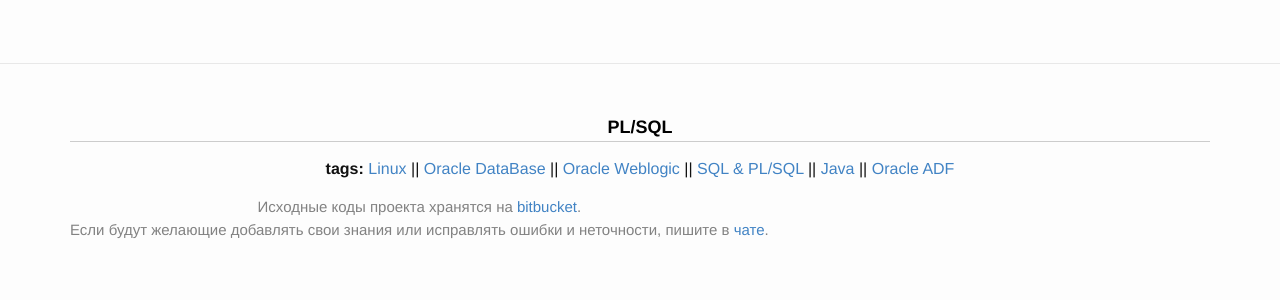
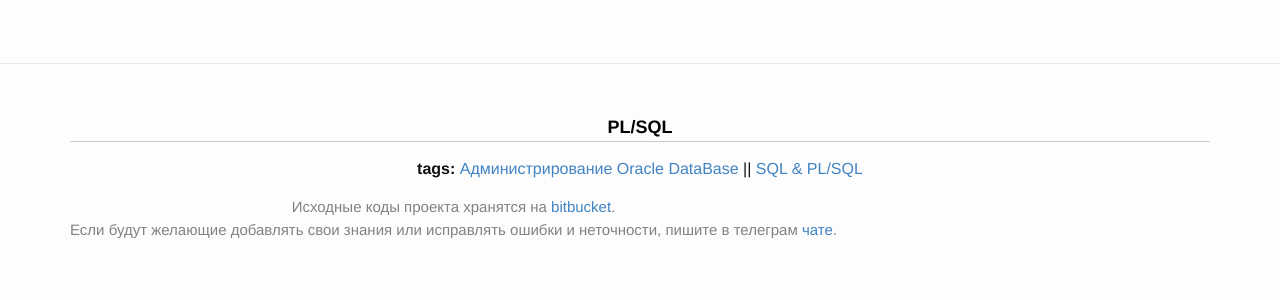
Before and after one commit to webmakaka/plsql.ru, a Jekyll site: the page built from website/00-main/webinars.md, in a window 1280 px wide, cut to the strip 684-985 px from the top of the page. Built offline with Jekyll 4.4.1, drawn with Linux system fonts in a browser that asks for light colours; comment, search, counter and statistics services are not loaded.

```diff
--- a/_includes/footer.html
+++ b/_includes/footer.html
@@ -1,69 +1,79 @@
 <footer class="site-footer">
-
     <div class="wrapper">
-
         <!-- disqus -->
 
         <div id="disqus_thread"></div>
         <script type="text/javascript">
             /* * * CONFIGURATION VARIABLES * * */
-    var disqus_shortname = 'plsql-ru';
+            var disqus_shortname = "plsql-ru";
 
             /* * * DON'T EDIT BELOW THIS LINE * * */
             (function() {
-        var dsq = document.createElement('script'); dsq.type = 'text/javascript'; dsq.async = true;
-        dsq.src = '//' + disqus_shortname + '.disqus.com/embed.js';
-        (document.getElementsByTagName('head')[0] || document.getElementsByTagName('body')[0]).appendChild(dsq);
+                var dsq = document.createElement("script");
+                dsq.type = "text/javascript";
+                dsq.async = true;
+                dsq.src = "//" + disqus_shortname + ".disqus.com/embed.js";
+                (
+                    document.getElementsByTagName("head")[0] ||
+                    document.getElementsByTagName("body")[0]
+                ).appendChild(dsq);
             })();
         </script>
         <noscript>Please enable JavaScript to view the comments.</noscript>
 
         <!-- disqus -->
 
-
         <!-- Google Analitics -->
 
         <script>
-  (function(i,s,o,g,r,a,m){i['GoogleAnalyticsObject']=r;i[r]=i[r]||function(){
-  (i[r].q=i[r].q||[]).push(arguments)},i[r].l=1*new Date();a=s.createElement(o),
-  m=s.getElementsByTagName(o)[0];a.async=1;a.src=g;m.parentNode.insertBefore(a,m)
-  })(window,document,'script','//www.google-analytics.com/analytics.js','ga');
+            (function(i, s, o, g, r, a, m) {
+                i["GoogleAnalyticsObject"] = r;
+                (i[r] =
+                    i[r] ||
+                    function() {
+                        (i[r].q = i[r].q || []).push(arguments);
+                    }),
+                    (i[r].l = 1 * new Date());
+                (a = s.createElement(o)), (m = s.getElementsByTagName(o)[0]);
+                a.async = 1;
+                a.src = g;
+                m.parentNode.insertBefore(a, m);
+            })(
+                window,
+                document,
+                "script",
+                "//www.google-analytics.com/analytics.js",
+                "ga"
+            );
 
-  ga('create', 'UA-4894954-16', 'auto');
-  ga('send', 'pageview');
-
+            ga("create", "UA-4894954-16", "auto");
+            ga("send", "pageview");
         </script>
 
         <!-- Google Analinics  -->
 
-
         <h2 class="footer-heading">PL/SQL</h2>
-
 
         <div align="center">
             <strong>tags:</strong>
-        <a href="https://sysadm.ru/linux/" rel="nofollow">Linux</a> ||
-        <a href="https://oracle-dba.ru/database/" rel="nofollow">Oracle DataBase</a> ||
-        <a href="https://oracle-dba.ru/middleware/weblogic/" rel="nofollow">Oracle Weblogic</a> ||
-        <a href="https://plsql.ru/" rel="nofollow">SQL & PL/SQL</a> ||
-        <a href="https://javadev.ru/" rel="nofollow">Java</a> ||
-        <a href="https://oracle-adf.ru/" rel="nofollow">Oracle ADF</a>
+            <a href="https://oracle-dba.ru/database/" rel="nofollow"
+                >Администрирование Oracle DataBase</a
+            >
+            || <a href="https://plsql.ru/" rel="nofollow">SQL & PL/SQL</a>
         </div>
 
+        <div class="footer-col-wrapper">
+            <div class="footer-col  footer-col-3">
+                <p class="text">
+                    Исходные коды проекта хранятся на
+                    <a href="https://bitbucket.org/plsql/plsql.ru">bitbucket</a
+                    >.<br />
 
-    <div class="footer-col-wrapper">
-
-      <div class="footer-col  footer-col-3">
-        <p class="text">Исходные коды проекта хранятся на
-            <a href="https://bitbucket.org/plsql/plsql.ru">bitbucket</a>.<br/>
-
-            Если будут желающие добавлять свои знания или исправлять ошибки и неточности, пишите в <a href="/chat/" rel="nofollow">чате</a>.
-
+                    Если будут желающие добавлять свои знания или исправлять
+                    ошибки и неточности, пишите в телеграм
+                    <a href="/chat/" rel="nofollow">чате</a>.
                 </p>
-
             </div>
         </div>
-
     </div>
-
 </footer>
```
Also changed, not shown: website/00-index.md (+21 -5 lines), website/favicon.ico (renamed from favicon.ico), website/robots.txt (renamed from robots.txt). Lines whose indentation alone changed are shown as unchanged.
